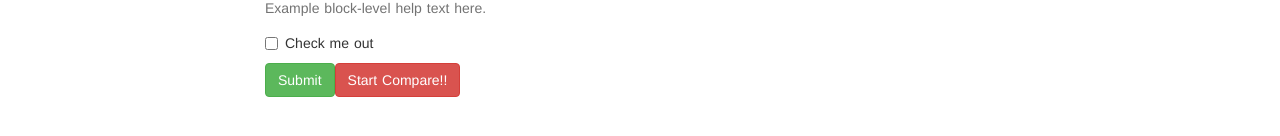
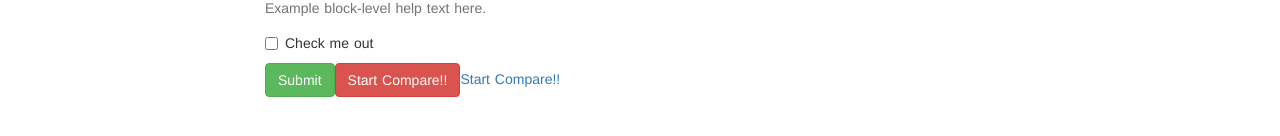
Before and after one commit to weerapat/motor-form-nuxt, a Nuxt app: page /en/lead-form in a window 1280 px wide. Shown: the part 450-586 px from the top of the page. Built offline with nearby package versions, Linux system fonts and the light colour scheme.

Commit message:
Testing nuxt link component

```diff
--- a/pages/_lang/lead-form.vue
+++ b/pages/_lang/lead-form.vue
@@ -44,6 +44,8 @@
 
           <a href="/package-listing" class="btn btn-danger">Start Compare!!</a>
 
+          <NuxtLink to="/package-listing">Start Compare!!</NuxtLink>
+
         </form>
       </div>
     </div>
```
